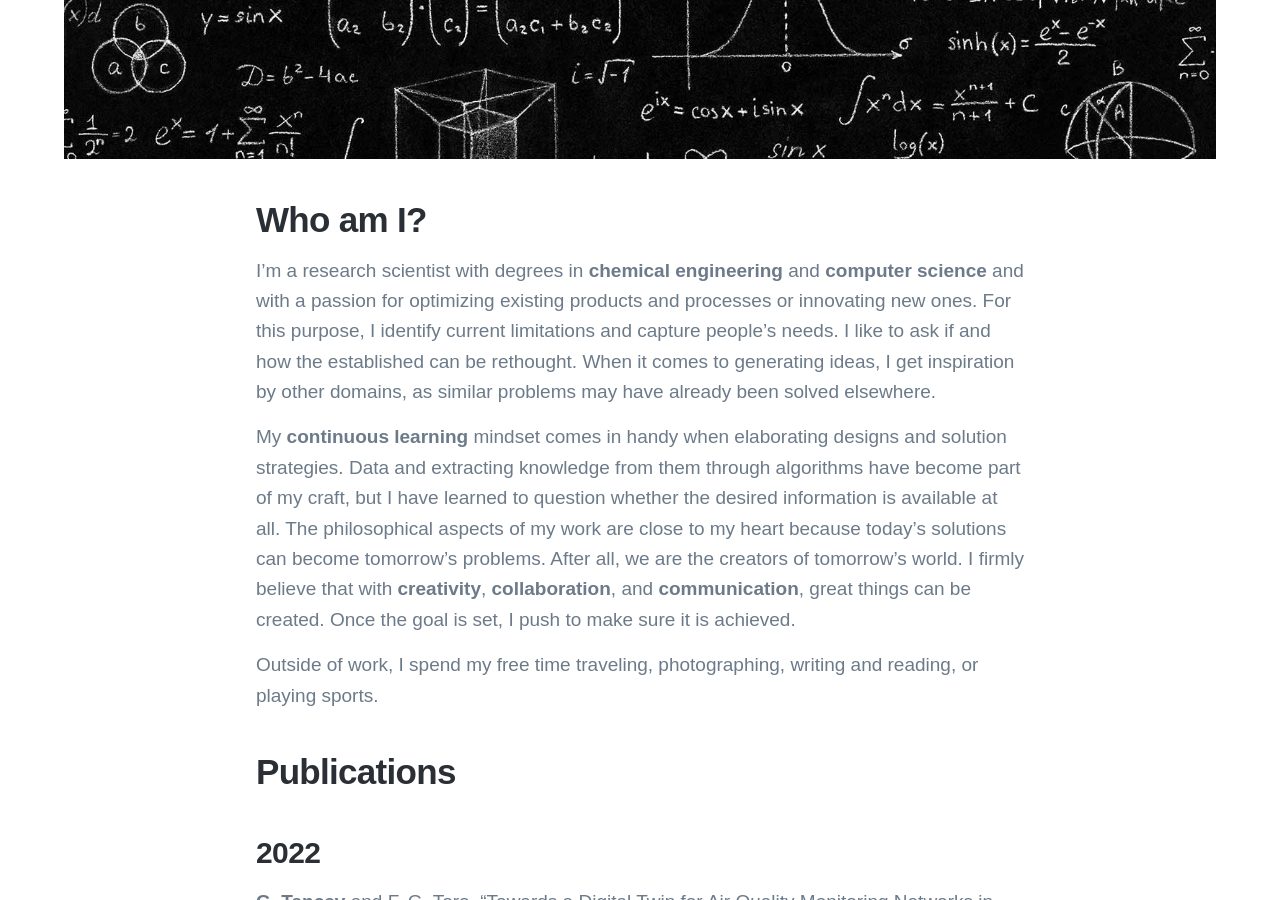
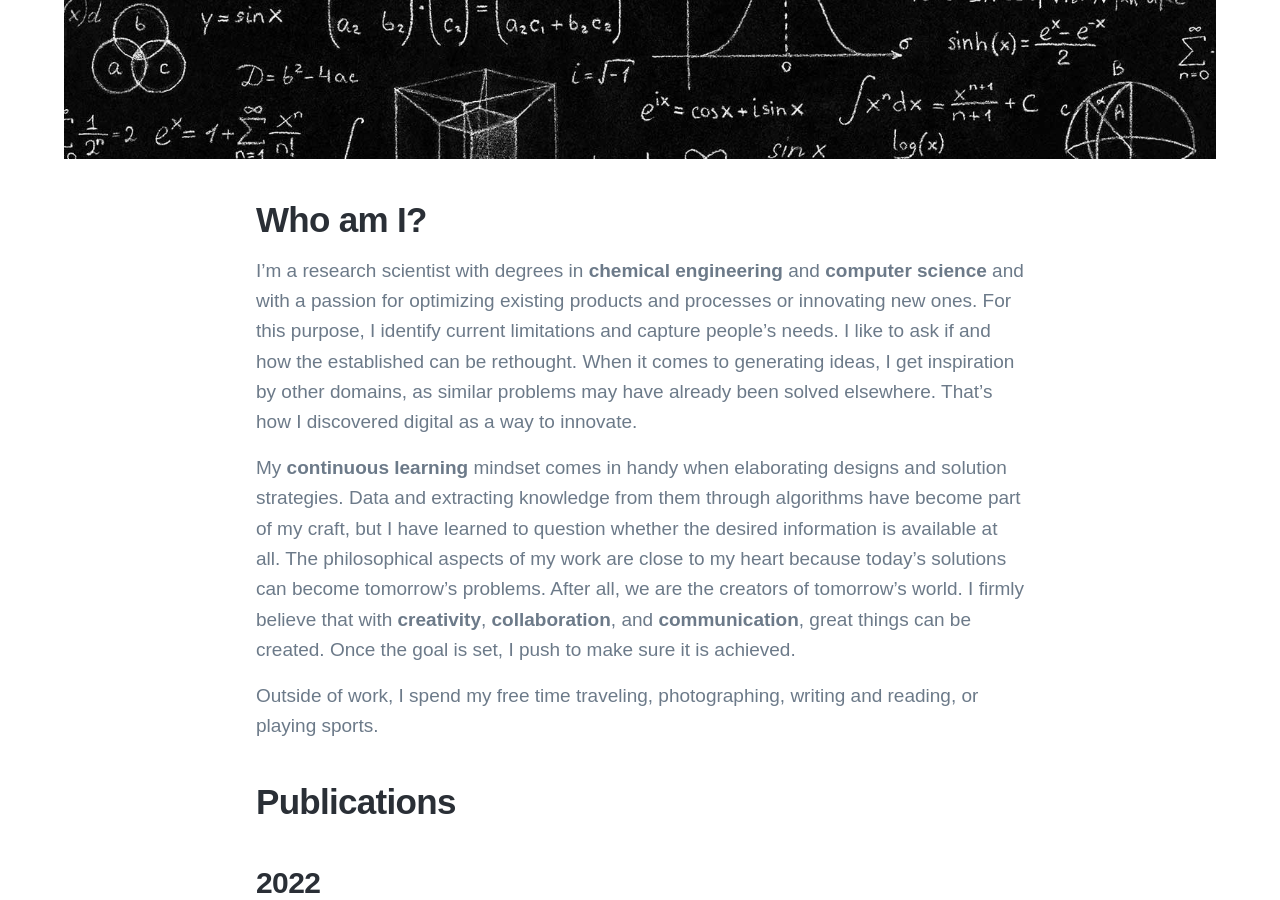
Before and after one commit to gtancev/gtancev.github.io, a Jekyll site: the page built from _pages/about.md, in a window 1280 px wide and 900 px high, scrolled down 466 px. Built offline with Jekyll 4.4.1, drawn with Linux system fonts in a browser that asks for light colours; nearby versions of some CDN libraries; some web fonts are replaced.

Commit message:
small addition to about file

```diff
--- a/_pages/about.md
+++ b/_pages/about.md
@@ -9,7 +9,7 @@ featured_image: /images/me/1.jpg
 
 ## Who am I?
 
-I'm a research scientist with degrees in **chemical engineering** and **computer science** and with a passion for optimizing existing products and processes or innovating new ones. For this purpose, I identify current limitations and capture people's needs. I like to ask if and how the established can be rethought. When it comes to generating ideas, I get inspiration by other domains, as similar problems may have already been solved elsewhere.
+I'm a research scientist with degrees in **chemical engineering** and **computer science** and with a passion for optimizing existing products and processes or innovating new ones. For this purpose, I identify current limitations and capture people's needs. I like to ask if and how the established can be rethought. When it comes to generating ideas, I get inspiration by other domains, as similar problems may have already been solved elsewhere. That's how I discovered digital as a way to innovate.
 
 My **continuous learning** mindset comes in handy when elaborating designs and solution strategies. Data and extracting knowledge from them through algorithms have become part of my craft, but I have learned to question whether the desired information is available at all. The philosophical aspects of my work are close to my heart because today's solutions can become tomorrow's problems. After all, we are the creators of tomorrow's world. I firmly believe that with **creativity**, **collaboration**, and **communication**, great things can be created. Once the goal is set, I push to make sure it is achieved.
 
```
Also changed, not shown: 1 other file.
